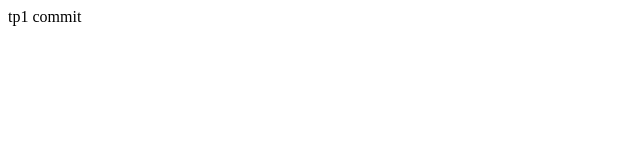
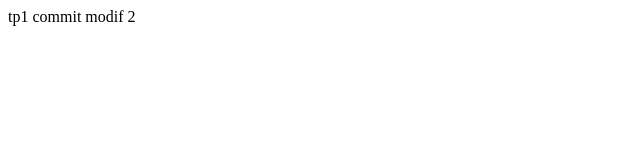
Before and after one commit to fgaurat/git03122018, a plain HTML site: page index.html in a window 1280 px wide. Shown: the full height of the page, 0-640 px from the left. Drawn offline with Linux system fonts and the light colour scheme.

Commit message:
add tp1 commit 2

```diff
--- a/index.html
+++ b/index.html
@@ -13,6 +13,6 @@
 </head>
 
 <body>
-tp1 commit
+tp1 commit modif 2
 </body>
 </html>
```
